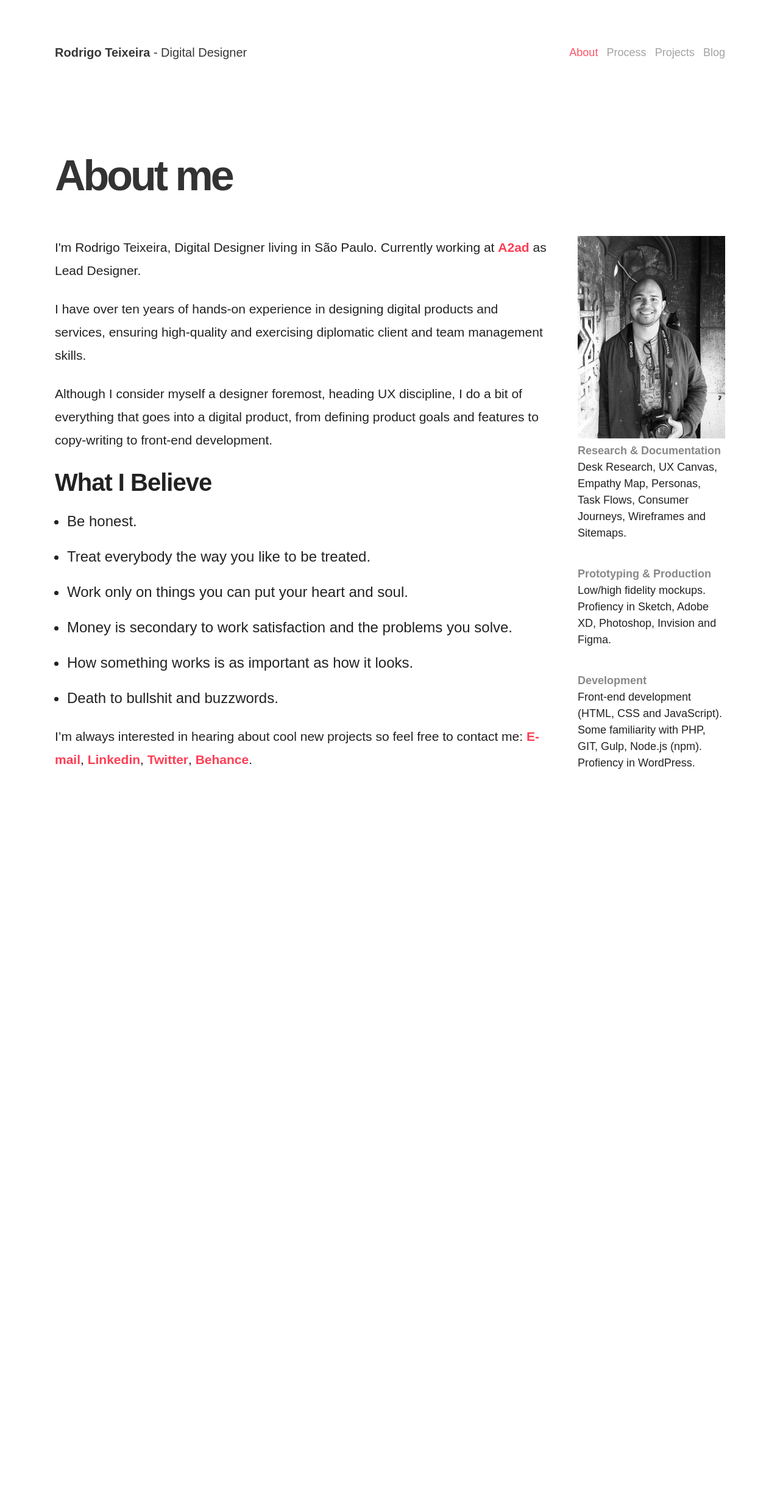
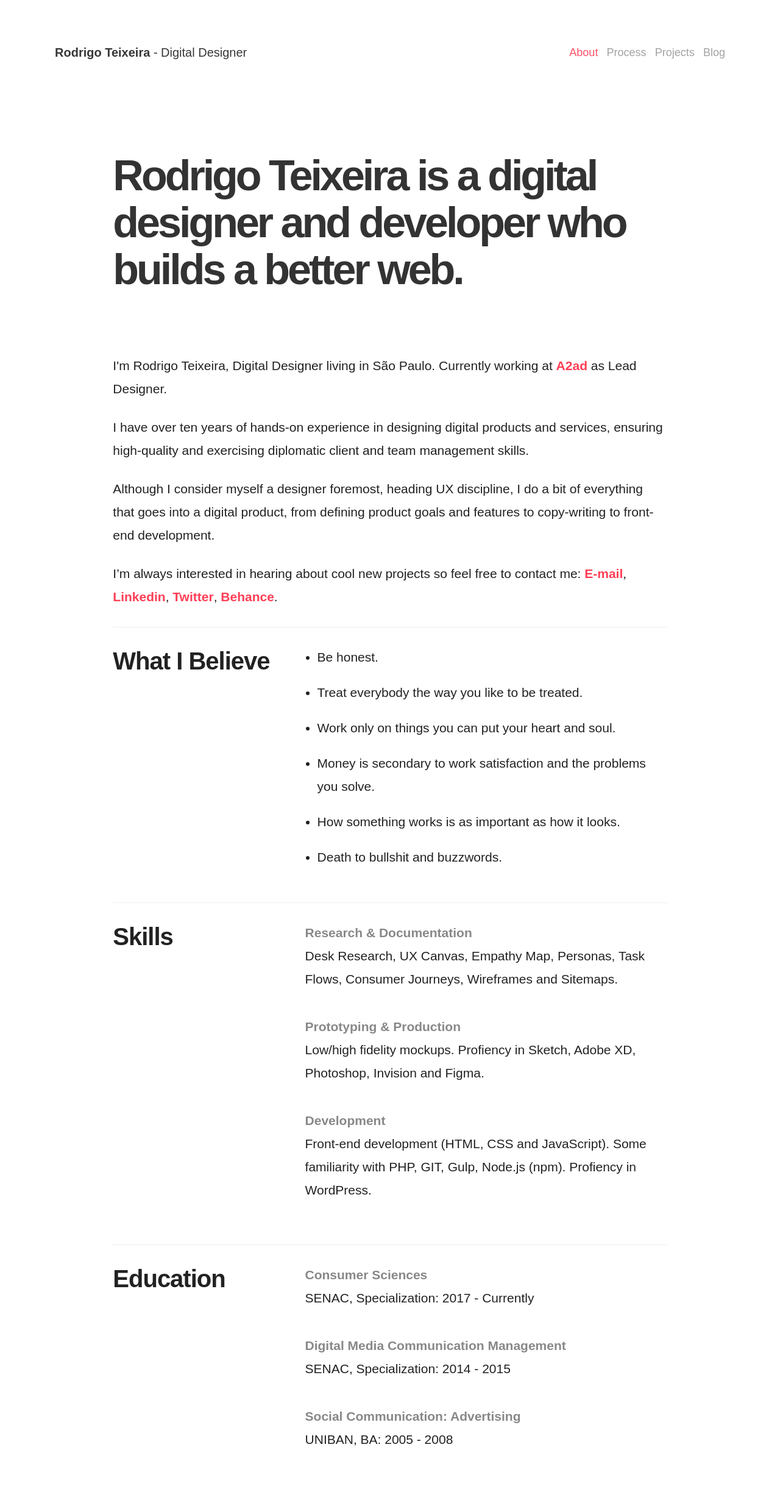
Before and after one commit to drigoteixeira/drigoteixeira.github.io, a Jekyll site: the page built from about/index.html, in a window 1280 px wide. Shown: the whole page at 61% size. Built offline with Jekyll 4.4.1, drawn with Linux system fonts in a browser that asks for light colours; nearby versions of some CDN libraries; before the commit the page ends 1330 px from its top, so only the background shows below that.

Commit message:
Update homepage and about page

```diff
--- a/_scss/layout.scss
+++ b/_scss/layout.scss
@@ -73,8 +73,9 @@ HEADER
   line-height: 38px;
 }
 
-.jumbo ul li {
-  font-size: 1.6em;
+.jumbo ul li,
+.jumbo dl {
+  font-size: 1.4em;
   line-height: 38px;
 }
 
--- a/about/index.html
+++ b/about/index.html
@@ -5,15 +5,15 @@ title: About
 <div class="hero-cover">
     <div class="container">
         <div class="row">
-            <div class="twelve columns">
-                <h1 class="highlight">About me</h1>
+            <div class="ten columns offset-by-one jumbo">
+                <h1 class="highlight">Rodrigo Teixeira is a digital designer and developer who builds a better web.</h1>
             </div>
         </div>
     </div>
 </div>
 <div class="container">
 	<div class="row">
-		<div class="nine columns jumbo">
+		<div class="ten columns offset-by-one jumbo">
 			<p>I'm Rodrigo Teixeira, Digital Designer living in São Paulo. Currently working at <a href="http://www.a2ad.com.br">A2ad</a> as Lead Designer. </p>
 
 			<p>I have over ten years of hands-on experience in designing digital products and services, ensuring high-quality and exercising diplomatic client and team management skills. </p>
@@ -21,8 +21,15 @@ title: About
 
 			<p>Although I consider myself a designer foremost, heading UX discipline, I do a bit of everything that goes into a digital product, from defining product goals and features to copy-writing to front-end development. </p>
 
+			<p>I’m always interested in hearing about cool new projects so feel free to contact me: <a href="mailto:drigoteixeira@gmail.com">E-mail</a>, <a href="https://www.linkedin.com/in/drigoteixeira/">Linkedin</a>, <a href="https://twitter.com/drigo">Twitter</a>, <a href="https://www.behance.net/drigoteixeira">Behance</a>. </p>
+
+			<hr>
+
+			<div class="row">
+				<div class="four columns">
 					<h2>What I Believe</h2>
-
+				</div>
+				<div class="eight columns">
 					<ul>
 						<li>Be honest.</li>
 						<li>Treat everybody the way you like to be treated.</li>
@@ -31,14 +38,17 @@ title: About
 						<li>How something works is as important as how it looks.</li>
 						<li>Death to bullshit and buzzwords.</li>
 					</ul>
-
-			<p>I’m always interested in hearing about cool new projects so feel free to contact me: <a href="mailto:drigoteixeira@gmail.com">E-mail</a>, <a href="https://www.linkedin.com/in/drigoteixeira/">Linkedin</a>, <a href="https://twitter.com/drigo">Twitter</a>, <a href="https://www.behance.net/drigoteixeira">Behance</a>. </p>
+				</div>
+			</div>
 
 
+			<hr>
+
+			<div class="row">
+				<div class="four columns">
+					<h2>Skills</h2>
 				</div>
-		<div class="three columns">
-
-				<img src="/img/rodrigo-teixeira.jpg" alt="Rodrigo" class="responsive">
+				<div class="eight columns">
 
 			<dl>
 					<dt>Research &amp; Documentation</dt>
@@ -56,4 +66,33 @@ title: About
 				</dl>
 				</div>
 			</div>
+
+			<hr>
+
+			<div class="row">
+				<div class="four columns">
+					<h2>Education</h2>
 				</div>
+				<div class="eight columns">
+
+				<dl>
+					<dt>Consumer Sciences</dt>
+					<dd>SENAC, Specialization: 2017 - Currently</dd>
+				</dl>
+
+				<dl>
+					<dt>Digital Media Communication Management 	</dt>
+					<dd>SENAC, Specialization: 2014 - 2015</dd>
+				</dl>
+
+				<dl>
+					<dt>Social Communication: Advertising</dt>
+					<dd>UNIBAN, BA: 2005 - 2008</dd>
+				</dl>
+				</div>
+			</div>
+
+
+		</div>
+	</div>
+</div>
--- a/index.html
+++ b/index.html
@@ -4,8 +4,10 @@ layout: home
 <div class="hero-cover">
     <div class="container">
         <div class="row">
-            <div class="twelve columns">
-                <h1 class="highlight">Hey there! I'm a <span>digital designer</span> passionate about solving interesting problems</h1>
+            <div class="ten columns offset-by-one jumbo">
+                <h1 class="highlight">Hi! I'm a <span>digital designer</span> passionate about solving interesting problems.</h1>
+
+                <p>I have over ten years of hands-on experience in designing digital products and services, ensuring high-quality and exercising diplomatic client and team management skills. <a href="/about/">View more</a> about me and check the <a href="/projects/">main projects</a> I've participated.</p>
             </div>
         </div>
     </div>
```
Lines whose indentation alone changed are shown as unchanged.
